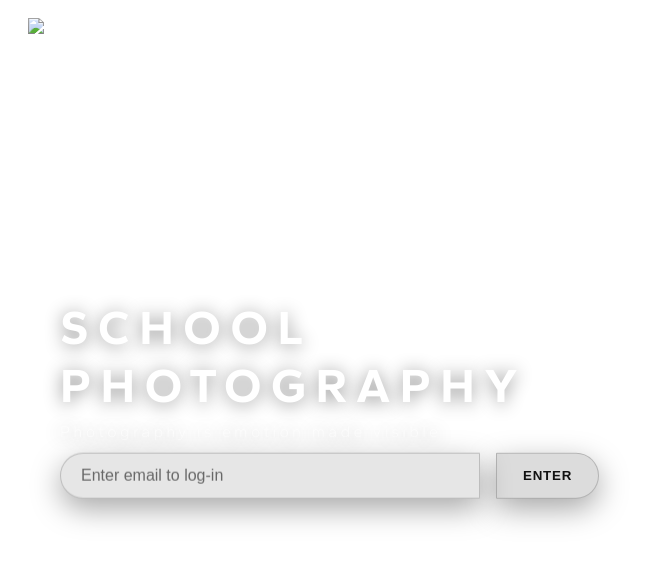
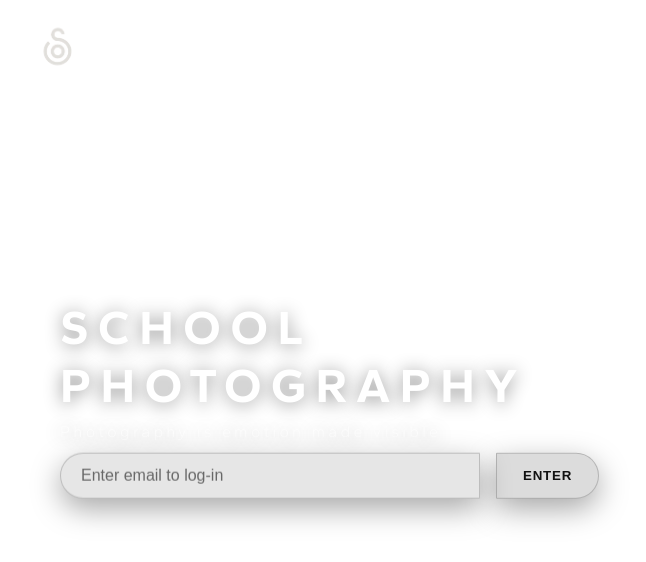
Before and after one commit to LouisseKen10/I-web-requirements, a plain HTML site: page index.html in a window 1280 px wide. Shown: the whole page, without its empty margins (0-646 px from the left). Drawn offline with Linux system fonts and the light colour scheme; the site is published under a folder, as on GitHub Pages, so addresses that start at the root find nothing.

Commit message:
Update index.html

```diff
--- a/index.html
+++ b/index.html
@@ -11,7 +11,7 @@
 <body>
   <main class="hero">
     <a class="logo" href="#">
-      <img class="logo-img" src="/images/logo.png" alt="OhSnap logo" />
+      <img class="logo-img" src="images/logo.png" alt="OhSnap logo" />
       <span class="logo-text">OhSnap</span>
     </a>
 
```
